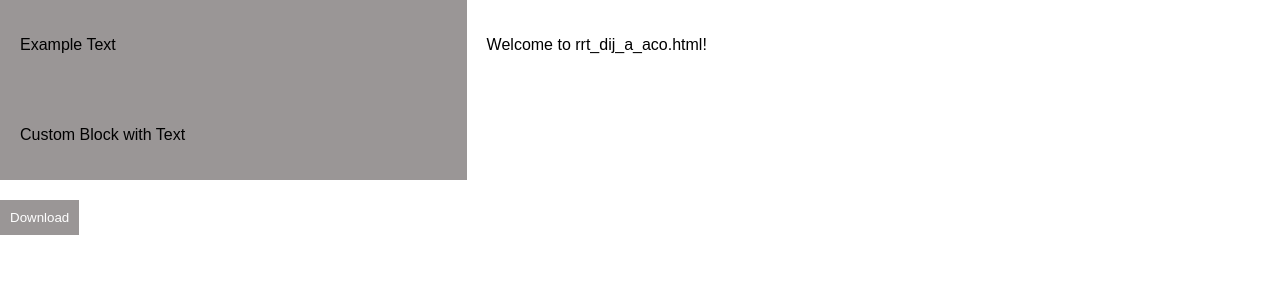
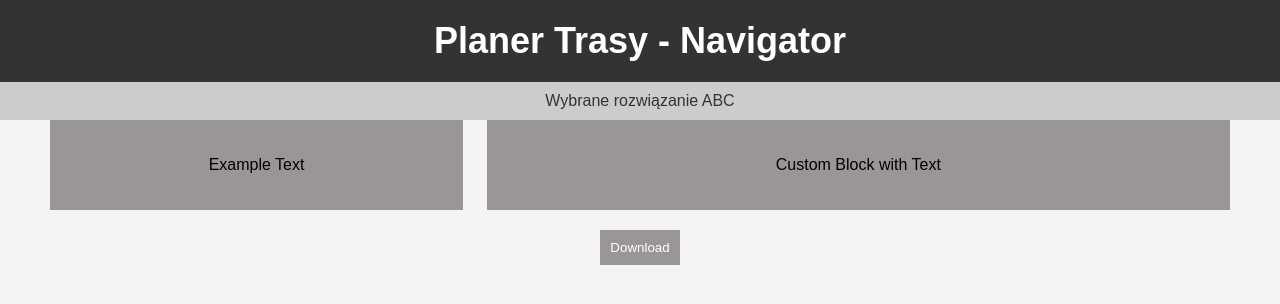
Before and after one commit to PsimonL/Navigator-EnginneringThesis-SupportApp, a Flask app: page /panel/rrt in a window 1280 px wide. Shown: the top 304 px of the page. Run offline with Flask 3, Linux system fonts and the light colour scheme.

Commit message:
bunch of stuff

```diff
--- a/static/css/rrt_dij_a_aco.css
+++ b/static/css/rrt_dij_a_aco.css
@@ -0,0 +1,71 @@
+body {
+    font-family: 'Arial', sans-serif;
+    margin: 0;
+    padding: 0;
+    background-color: #f4f4f4;
+    text-align: center;
+}
+
+header {
+    background-color: #333;
+    color: #fff;
+    padding: 20px 0;
+}
+
+h1 {
+    margin: 0;
+    font-size: 36px;
+}
+
+#selected-solution-bar {
+    background-color: #ccc;
+    color: #333;
+    padding: 10px;
+}
+
+#outer-container {
+    margin: 0 50px;
+}
+
+#inner-container {
+    overflow: hidden;
+}
+
+#left-section,
+#right-section-large {
+    float: left;
+    box-sizing: border-box;
+}
+
+#left-section {
+    width: 35%;
+    background-color: #9a9696;
+    padding: 20px;
+}
+
+#white-divider {
+    float: left;
+    width: 2%;
+    background-color: #fff;
+    height: 100%;
+}
+
+#right-section-large {
+    width: 63%;
+    margin-left: 2%;
+    background-color: #9a9696;
+    padding: 20px;
+}
+
+#download-section {
+    clear: both;
+    padding-top: 20px;
+}
+
+#download-button {
+    background-color: #9a9696;
+    color: #fff;
+    padding: 10px;
+    border: none;
+    cursor: pointer;
+}
--- a/templates/dqn.html
+++ b/templates/dqn.html
@@ -5,7 +5,10 @@
     <title>Title</title>
 </head>
 <body>
-      <p>Welcome to dqn.html!</p>
+    <header>
+        <h1>Planer Trasy - Navigator</h1>
+    </header>
+    <p>Welcome to dqn.html!</p>
 
 </body>
 </html>
--- a/templates/main.html
+++ b/templates/main.html
@@ -6,7 +6,7 @@
     <meta name="viewport" content="width=device-width, initial-scale=1.0">
     <link rel="stylesheet" href="../static/css/main.css">
     <script src="../static/js/main.js" defer></script>
-    <title>Planer trasy dla robotów mobilnych - Navigator</title>
+    <title>Welcome to Navigator!</title>
 </head>
 <body>
     <header>
--- a/templates/panel.html
+++ b/templates/panel.html
@@ -6,7 +6,7 @@
     <meta name="viewport" content="width=device-width, initial-scale=1.0">
     <link rel="stylesheet" href="../static/css/panel.css">
     <script src="../static/js/panel.js" defer></script>
-    <title>Planer trasy dla robotów mobilnych - Navigator</title>
+    <title>Navigator Panel</title>
 </head>
 <body>
     <header>
--- a/templates/rrt_dij_a_aco.html
+++ b/templates/rrt_dij_a_aco.html
@@ -2,62 +2,25 @@
 <html lang="en">
 <head>
     <meta charset="UTF-8">
-    <title>Custom Page</title>
-    <style>
-        body {
-            margin: 0;
-            padding: 0;
-            font-family: Arial, sans-serif;
-        }
-
-        #container {
-            overflow: hidden;
-        }
-
-        #left-section {
-            float: left;
-            width: 33.33%;
-            background-color: #9a9696;
-            padding: 20px;
-        }
-
-        #center-section {
-            float: left;
-            width: 33.33%;
-            padding: 20px;
-        }
-
-        #right-section {
-            float: left;
-            width: 33.33%;
-            background-color: #9a9696;
-            padding: 20px;
-        }
-
-        #download-section {
-            clear: both;
-            padding-top: 20px;
-        }
-
-        #download-button {
-            background-color: #9a9696;
-            color: #fff;
-            padding: 10px;
-            border: none;
-            cursor: pointer;
-        }
-    </style>
+    <meta name="viewport" content="width=device-width, initial-scale=1.0">
+    <link rel="stylesheet" href="../static/css/rrt_dij_a_aco.css">
+    <script src="../static/js/rrt_dij_a_aco.js" defer></script>
+    <title>Navigator</title>
 </head>
 <body>
-    <div id="container">
-        <div id="left-section">
-            <p>Example Text</p>
-        </div>
-        <div id="center-section">
-            <p>Welcome to rrt_dij_a_aco.html!</p>
-        </div>
-        <div id="right-section">
-            <p>Custom Block with Text</p>
+    <header>
+        <h1>Planer Trasy - Navigator</h1>
+    </header>
+    <div id="selected-solution-bar">Wybrane rozwiązanie ABC</div>
+    <div id="outer-container">
+        <div id="inner-container">
+            <div id="left-section">
+                <p>Example Text</p>
+            </div>
+            <div id="white-divider"></div>
+            <div id="right-section-large">
+                <p>Custom Block with Text</p>
+            </div>
         </div>
     </div>
     <div id="download-section">
```
Also changed, not shown: static/js/panel.js (+3 -15 lines).
